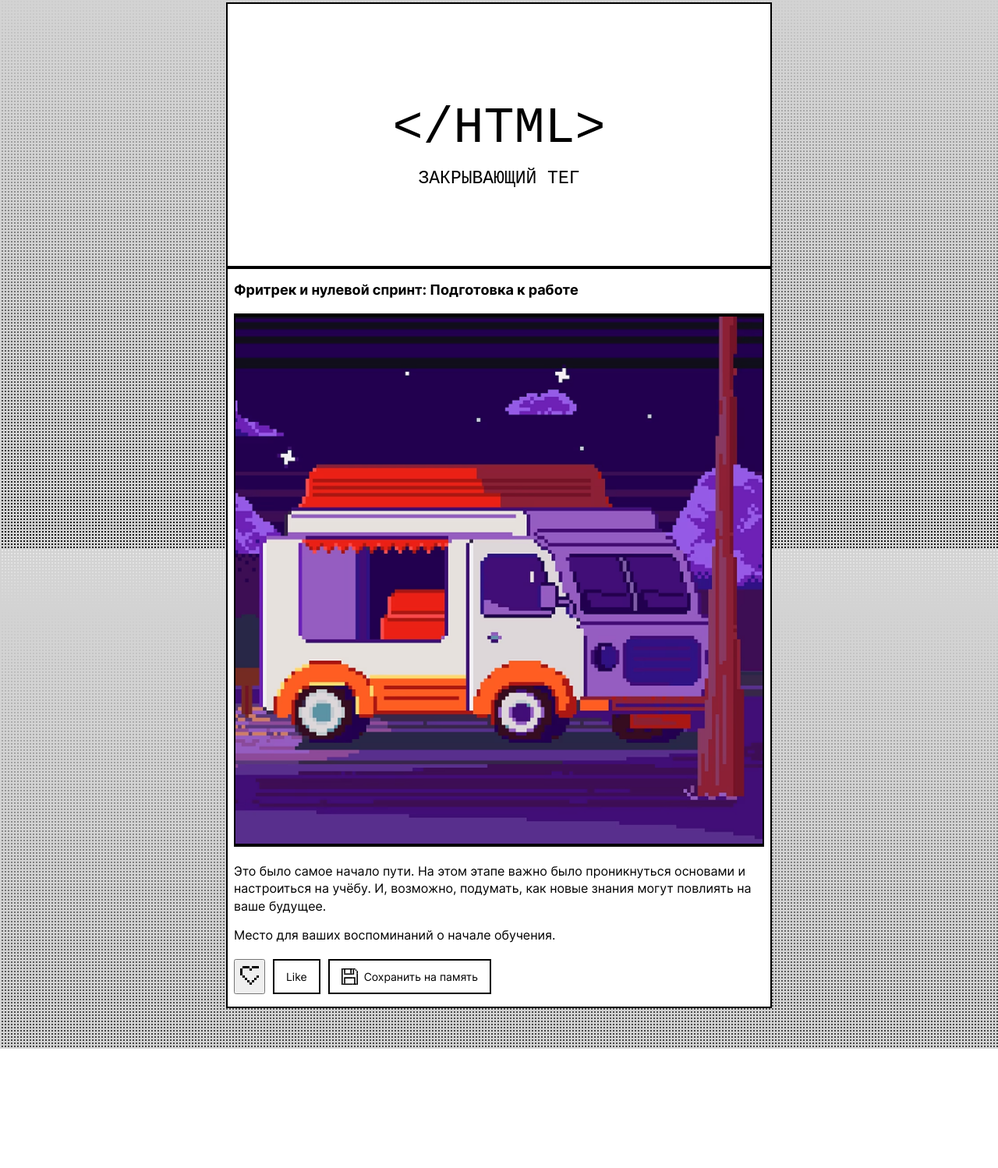
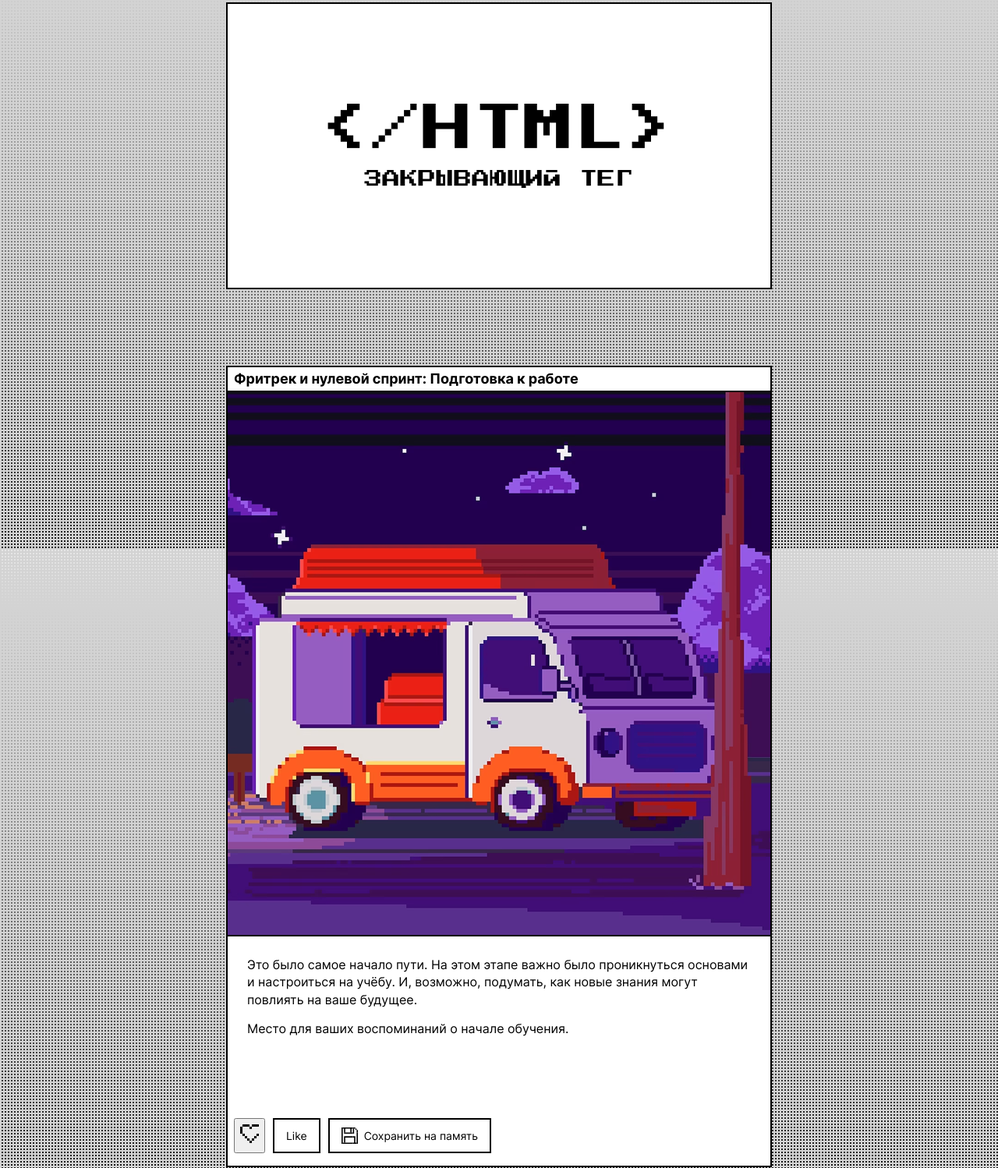
Before and after one commit to sarabarinamargarita-creator/zakrivayuschiy-teg-f, a plain HTML site: page index.html in a window 1280 px wide. Shown: the part 97-1595 px from the top of the page at 78% size. Before the commit the page ends 1442 px from the top, so only its background shows below. Drawn offline with Linux system fonts and the light colour scheme.

Commit message:
оформление card

```diff
--- a/styles/style.css
+++ b/styles/style.css
@@ -29,7 +29,7 @@
 
 .header {
   margin-top: clamp(40px, 10vw, 100px);
-  padding-block: clamp(40px, 10vw, 130px) clamp(30px, 8vw, 100px);
+  padding: clamp(40px, 10vw, 130px) 16px;
   box-sizing: border-box;
   border: 2px solid #000;
   background-color: #fff;
@@ -47,7 +47,7 @@
 .header__logo {
   font-family: var(--font-accent);
   font-weight: 400;
-  font-size: clamp(35px, 8vw, 65px);
+  font-size: clamp(30px, 8vw, 65px);
   line-height: 100%;
   text-transform: uppercase;
 }
@@ -55,9 +55,14 @@
 .header__subtitle {
   font-family: var(--font-accent);
   font-weight: 400;
-  font-size: clamp(16px, 3vw, 23px);
+  font-size: clamp(14px, 3vw, 23px);
   line-height: 100%;
   text-transform: uppercase;
+}
+
+main {
+  padding-top: clamp(40px, 8vw, 98px);
+  padding-bottom: clamp(40px, 8vw, 98px);
 }
 
 .card {
@@ -65,7 +70,8 @@
   border: 2px solid #000;
   margin-bottom: clamp(30px, 5vw, 52px);
   box-sizing: border-box;
-  padding: clamp(10px, 2vw, 16px) clamp(6px, 1.5vw, 8px);
+  padding: 0;
+  overflow: hidden;
 }
 
 .card__title {
@@ -73,30 +79,35 @@
   font-variation-settings: "wiht" var(--weight-title);
   font-size: 18px;
   margin-top: 0;
-  margin-bottom: 20px;
+  line-height: 100%;
+  margin: 0;
+  padding: 6px 8px;
 }
 
 .card__image {
   width: 100%;
   display: block;
-  border: 2px solid #000;
-  margin-bottom: 20px;
+  border-bottom: 2px solid #000;
+  border: none;
 }
 
 .card__content {
-  margin-bottom: 20px;
+  padding: 25px 25px 88px 25px;
+  box-sizing: border-box;
 }
 
 .card__text {
   font-family: var(--font-primary);
   font-variation-settings: "wght" var(--weight-text);
   font-size: 16px;
+  font-weight: 400;
   line-height: 1.4;
   margin-top: 0;
   margin-bottom: 15px;
 }
 
 .card__buttons {
+  padding: 0 clamp(6px, 1.5vw, 8px) clamp(10px, 2vw, 16px) clamp(6px, 1.5vw, 8px);
   display: flex;
   gap: 10px;
   flex-wrap: wrap;
--- a/styles/variables.css
+++ b/styles/variables.css
@@ -1,7 +1,7 @@
 /* В этом файле будут храниться все значения переменных в исходном состоянии, а так же их изменения в зависимости от ширины устройства */
 :root {
   --font-primary: 'Inter', sans-serif;
-  --font-accent: 'Press Start 2P', monospace;
+  --font-accent: 'PressStart2P', monospace;
 
   --weight-text: 400;
   --weight-title: 785;
```
